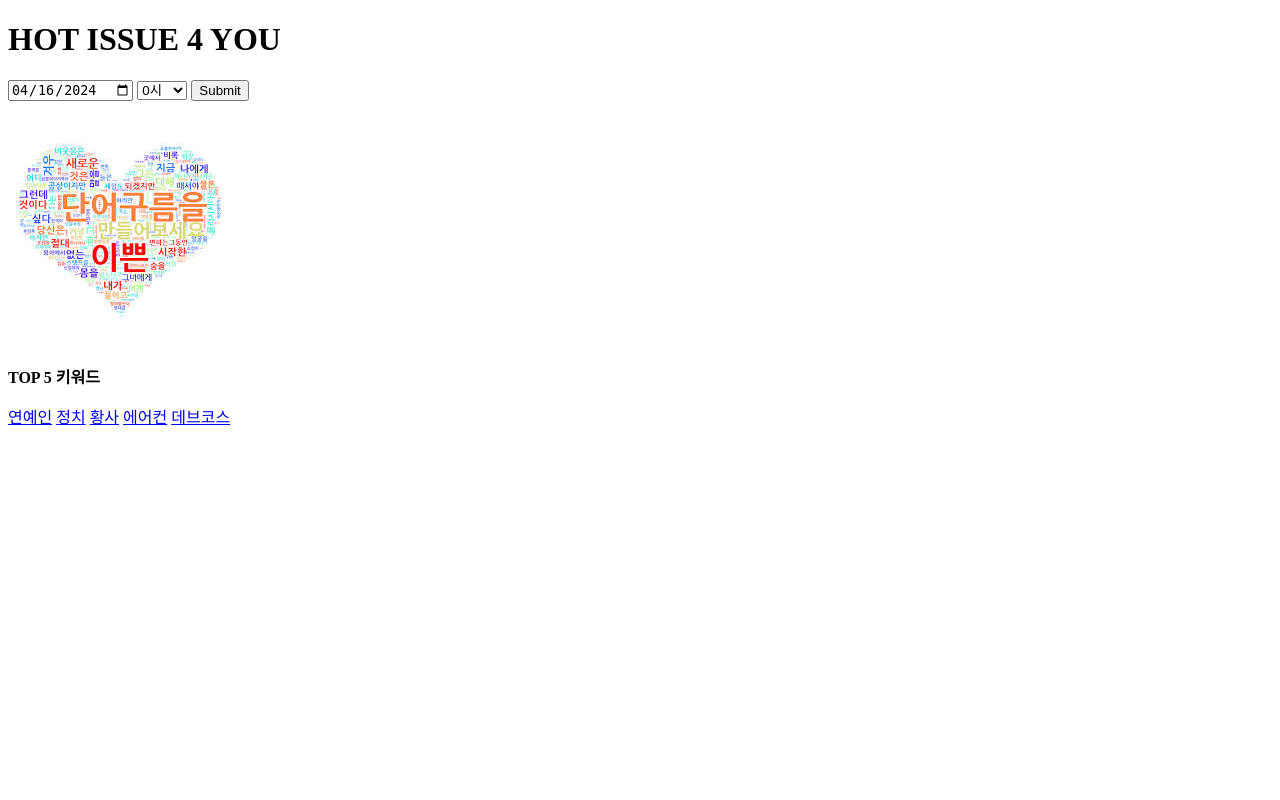
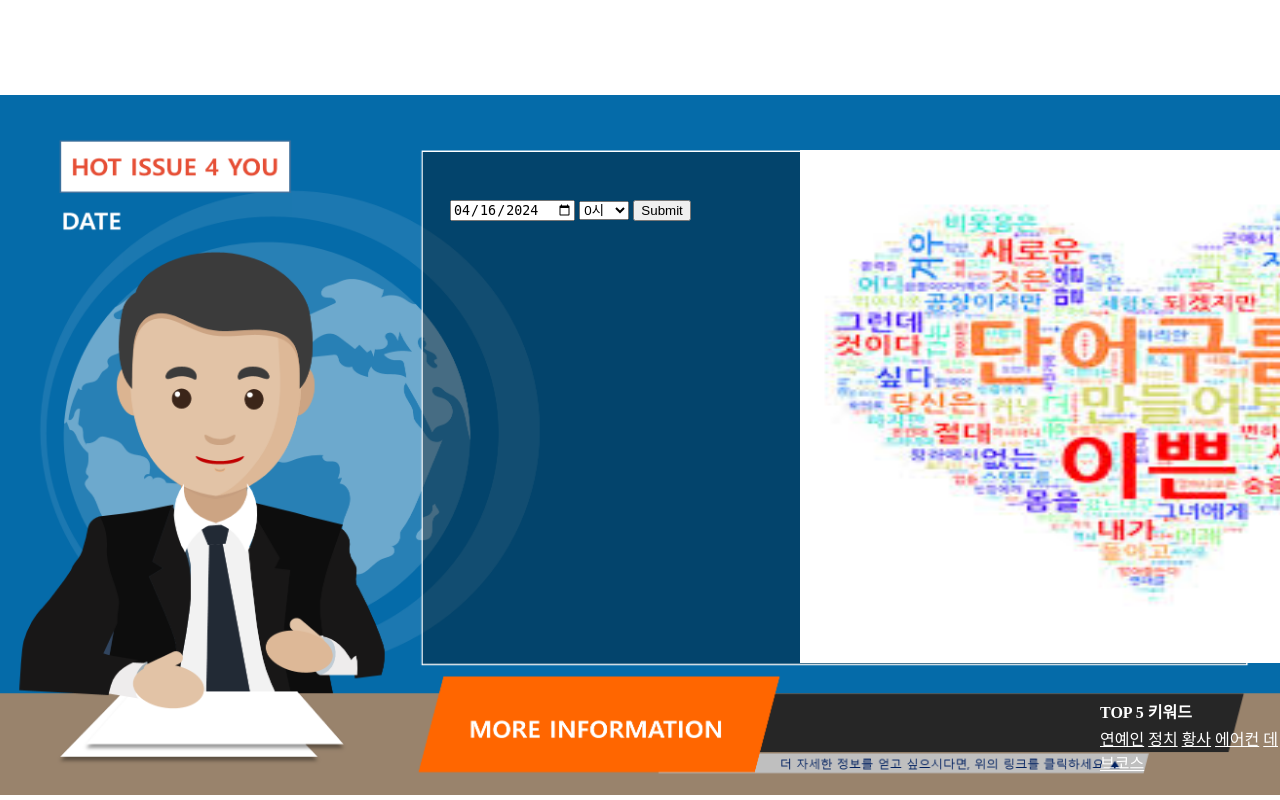
Before and after one commit to HotIssue4You/backend, a Django app: page / in a window 1280 px wide. Run offline with Django 4.2, Linux system fonts and the light colour scheme; data that the repository does not hold is empty.

Commit message:
Design: set background and reposition elements

```diff
--- a/mainpage/static/css/index.css
+++ b/mainpage/static/css/index.css
@@ -0,0 +1,38 @@
+body {
+    background-image : url('../images/background_image2.png');
+    background-size : 1300px 700px;
+    background-repeat : no-repeat;
+    background-position : 50% -15%;
+}
+
+form {
+    position: fixed;
+    top: 200px;
+    left: 450px;
+}
+
+img {
+    position: fixed;
+    top: 150px;
+    left: 800px;
+    width: 700px;
+    height: 513px;
+}
+
+div {
+    position: fixed;
+    top: 680px;
+    left: 1100px;
+}
+
+p {
+    color: white;
+    position: relative;
+    top:3px;
+}
+
+a {
+    color: white;
+    position: relative;
+    top:-10px;
+}
--- a/mainpage/templates/index.html
+++ b/mainpage/templates/index.html
@@ -6,7 +6,7 @@
         <link rel="stylesheet" href="static/css/index.css">
     </head>
     <body>
-        <h1><b>HOT ISSUE 4 YOU</b></h1>
+        <h1><b></b></h1>
             <form action="" method="post">
                 {% csrf_token %}
                 <label for="day-select"></label>
```
Also changed, not shown: mainpage/static/images/background_image2.png (added).
